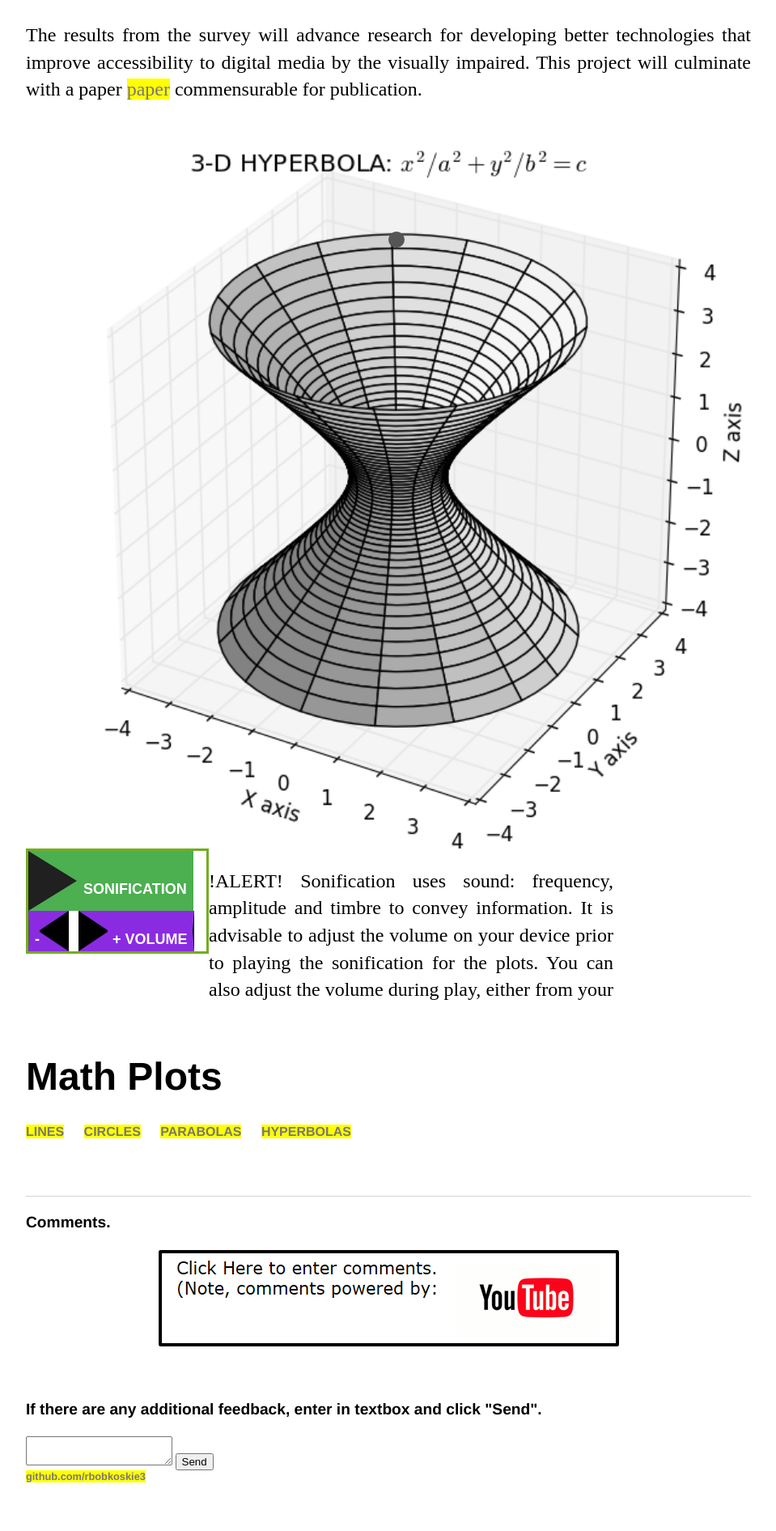
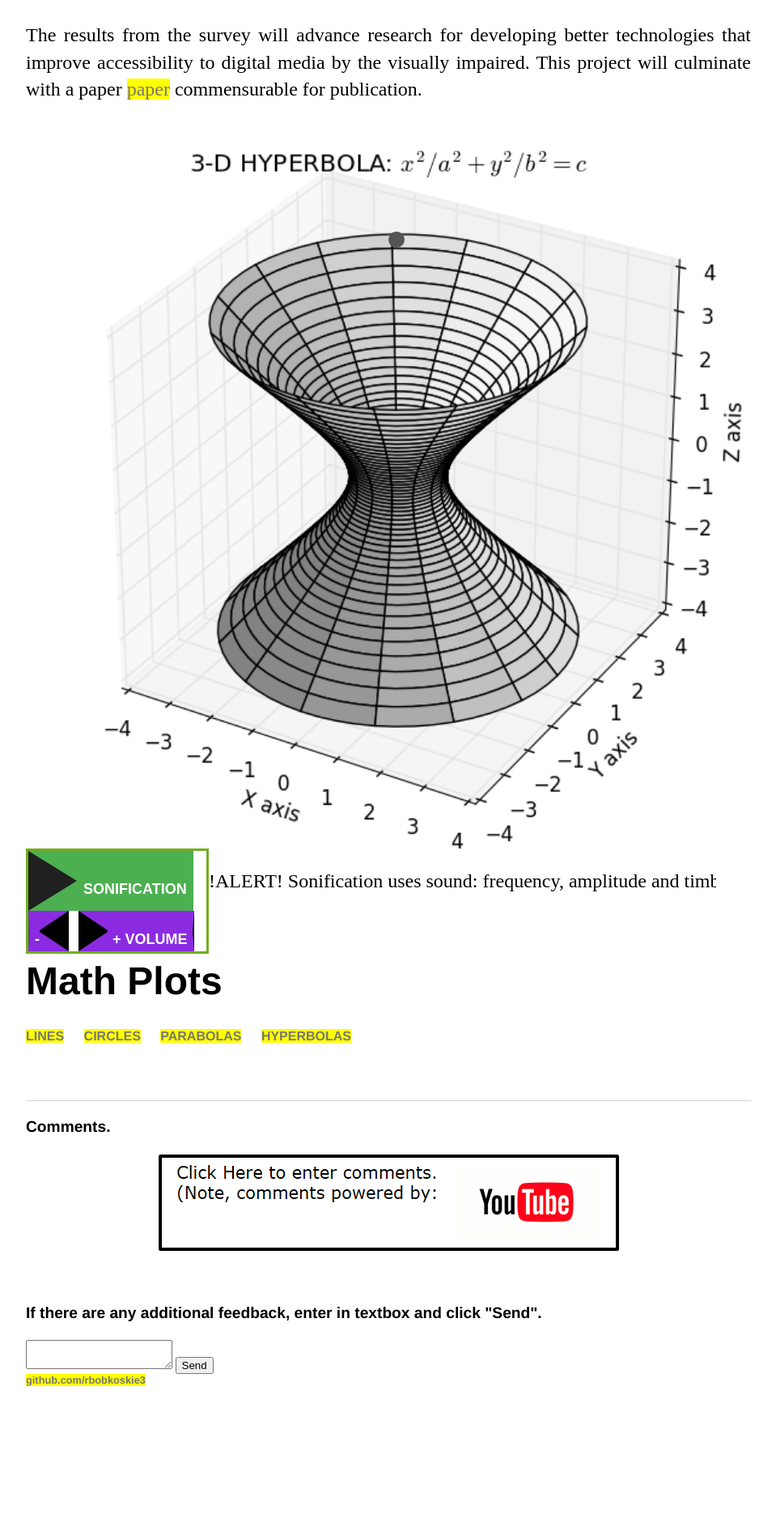
Before and after one commit to rbobkoskie3/rbobkoskie3.github.io, a Jekyll site: the page built from index.html, in a window 1280 px wide. Shown: the part 695-2586 px from the top of the page at 81% size, without its empty margins (160-1119 px from the left). Built offline with Jekyll 4.4.1, drawn with Linux system fonts in a browser that asks for light colours; after the commit the page ends 2467 px from its top, so only the background shows below that.

Commit message:
Add files via upload

```diff
--- a/index.html
+++ b/index.html
@@ -286,14 +286,17 @@ title: Math, Sonification, Plots
             //height:400px;
             //float:left;
 
-            width: 500px;
-            height: 200px;
+            // width: 500px;
+            // height: 200px;
+            width: 70%;
             // height: 100%;
             display:inline-block;
             // float:left;
-            position:relative;
+            // position:relative;
             // position:absolute;
-            overflow-y: scroll;
+            // overflow-y: scroll;
+            overflow: hidden;
+            white-space: nowrap;
             // padding: 0px 10px 0px 10px;
             // border: 3px solid #73AD21;
         }
```
